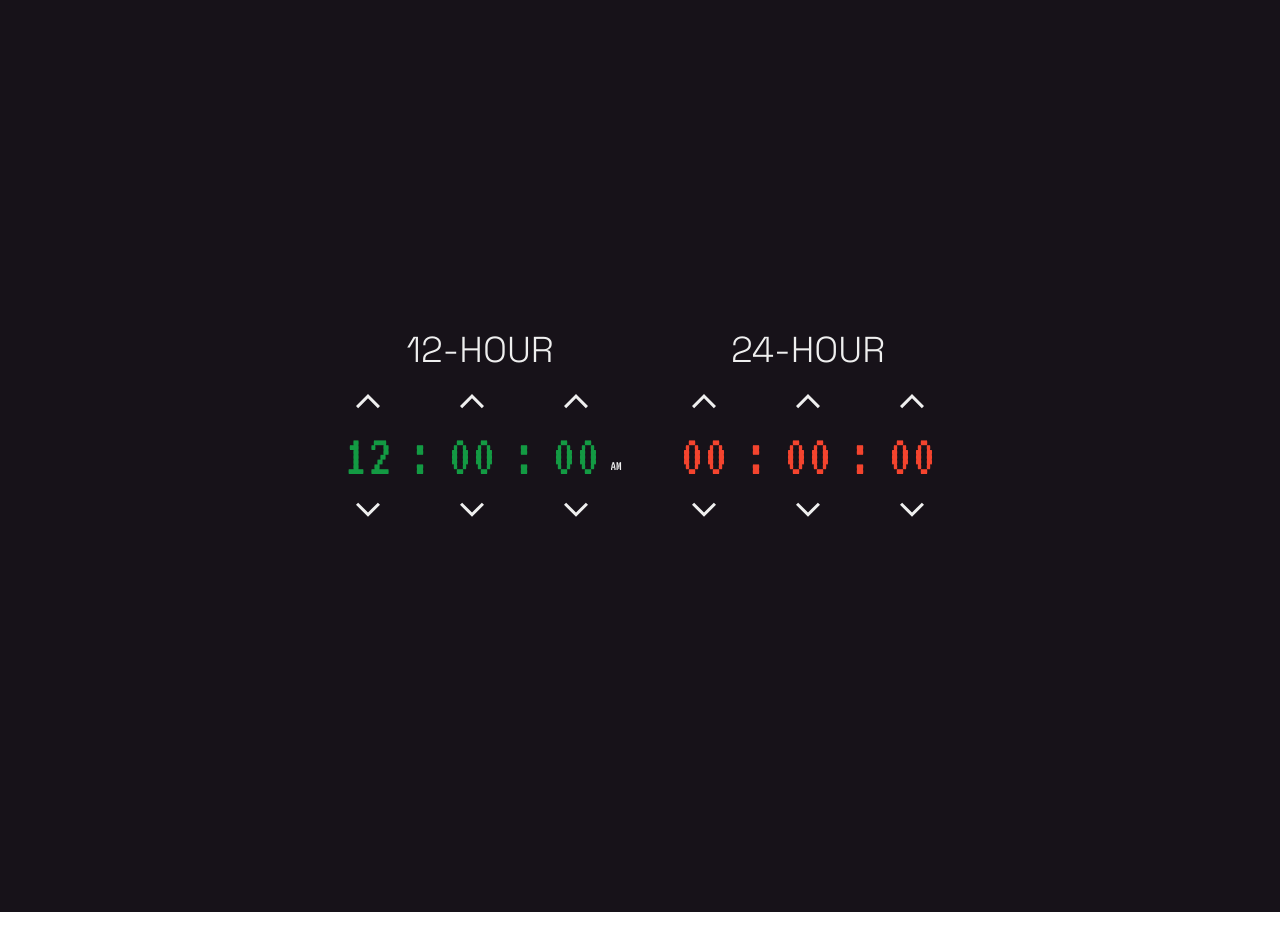
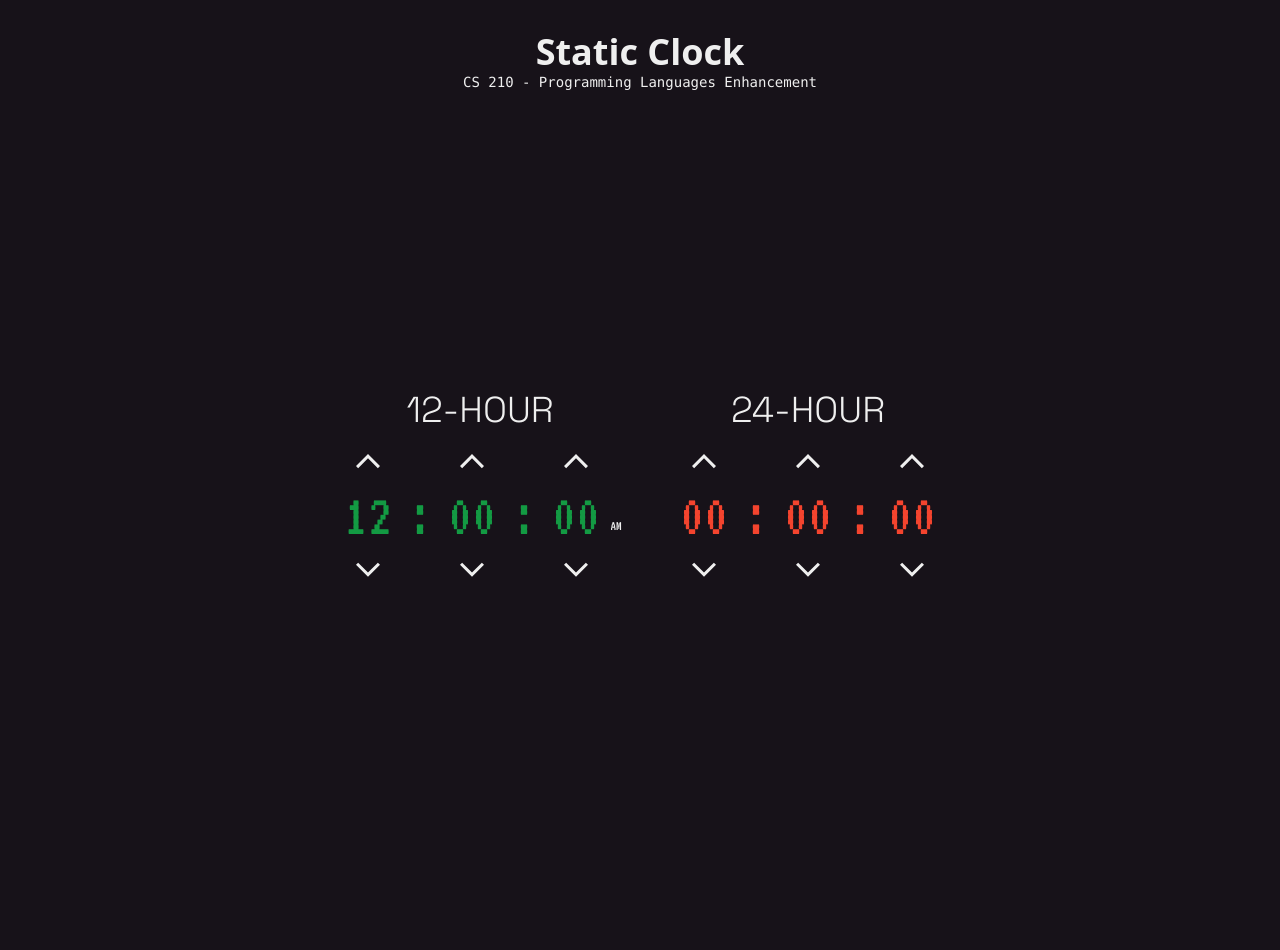
Before and after one commit to functionfaiecho/enhancedclock, a Next.js app: page / in a window 1280 px wide. Shown: the top 950 px of the page. Before the commit the page ends 912 px from the top, so only its background shows below. Built offline with nearby package versions, Linux system fonts and the light colour scheme.

Commit message:
Add page title

```diff
--- a/app/(components)/ClockTitle.tsx
+++ b/app/(components)/ClockTitle.tsx
@@ -0,0 +1,12 @@
+"use client";
+
+const ClockTitle: React.FC = () => {
+  return (
+    <div className="flex flex-col items-center justify-center">
+      <h1 className="text-4xl font-bold text-textColour">Static Clock</h1>
+      <h3 className="text-sm text-textColour font-mono">CS 210 - Programming Languages Enhancement</h3>
+    </div>
+  );
+};
+
+export default ClockTitle;
--- a/app/page.tsx
+++ b/app/page.tsx
@@ -1,9 +1,11 @@
 import Image from "next/image";
 import Clock from "./(components)/Clock";
+import ClockTitle from "./(components)/ClockTitle";
 
 export default function Home() {
   return (
     <div className="min-h-screen p-8 pb-20 bg-background">
+      <ClockTitle />
       <Clock />
     </div>
   );
```
